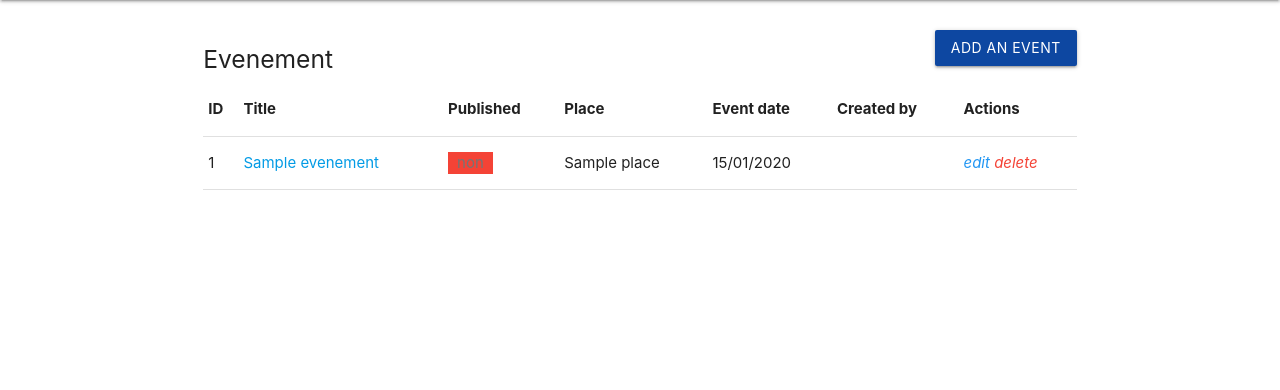
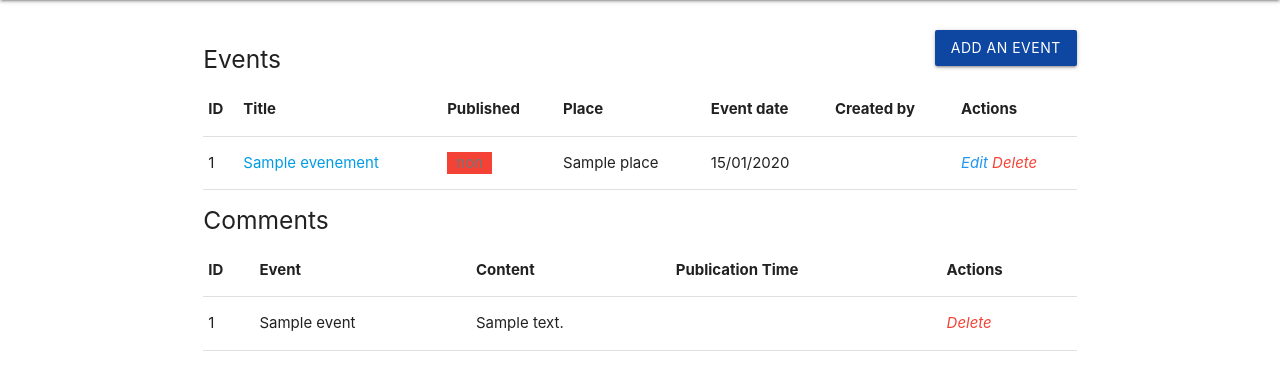
Before and after one commit to Skylips/MiniProjet, a Symfony app: template templates/site/ownEvent.html.twig in a window 1280 px wide. Shown: the part 64-454 px from the top of the page. Run offline with Twig, Linux system fonts and the light colour scheme; the template is opened without the code that fills it: most values are stand-ins (such as "Sample title", 1, 10 or a date in 2020); some libraries are stand-ins or nearby versions.

Commit message:
Amélioration

```diff
--- a/src/Controller/BlogController.php
+++ b/src/Controller/BlogController.php
@@ -167,7 +167,6 @@
         $request->getSession()->set('_locale',$locale);
 
 //      On revient sur la page précédente
-        return $this->redirectToRoute('homepage');
-//        return $this->render($request->headers->get('referer'));
+        return $this->redirect($request->headers->get('referer'));
     }
 }
--- a/templates/admin/index.html.twig
+++ b/templates/admin/index.html.twig
@@ -10,7 +10,7 @@
             <div class="row">
                 <div class="col s12">
                     <a href="{{ path('article_add') }}" class="btn btn blue darken-4" style="float: right">{% trans %}Add an event{% endtrans %}</a>
-                    <h5>{% trans %}Evenement{% endtrans %}</h5>
+                    <h5>{% trans %}Events{% endtrans %}</h5>
                     <table>
                         <tr>
                             <th>ID</th>
--- a/templates/site/ownEvent.html.twig
+++ b/templates/site/ownEvent.html.twig
@@ -10,7 +10,7 @@
                 <div class="col s12">
                     <a href="{{ path('article_add') }}" class="btn btn blue darken-4" style="float: right">
                         <span>{{ 'Add an event'| trans}}</span></a>
-                    <h5>{% trans %}Evenement{% endtrans %}</h5>
+                    <h5>{% trans %}Events{% endtrans %}</h5>
                     <table>
                         <tr>
                             <th>ID</th>
@@ -36,8 +36,33 @@
                                     <td>{{ evenement.dateEvent|date('d/m/Y') }}</td>
                                     <td>{{ evenement.createur.getUsername()}}</td>
                                     <td>
-                                        <a href="{{ path('article_edit', {'id': evenement.id}) }}"><i class="material-icons blue-text">edit</i></a>
-                                        <a href="{{ path('article_remove', {'id': evenement.id}) }}"><i class="material-icons red-text">delete</i></a>
+                                        <a href="{{ path('article_edit', {'id': evenement.id}) }}"><i class="material-icons blue-text">{% trans %}Edit{% endtrans %}</i></a>
+                                        <a href="{{ path('article_remove', {'id': evenement.id}) }}"><i class="material-icons red-text">{% trans %}Delete{% endtrans %}</i></a>
+                                    </td>
+                                </tr>
+                                {% set i = i+1 %}
+                            {% endif %}
+                        {% endfor %}
+                    </table>
+                    <h5>{% trans %}Comments{% endtrans %}</h5>
+                    <table>
+                        <tr>
+                            <th>ID</th>
+                            <th>{% trans %}Event{% endtrans %}</th>
+                            <th>{% trans %}Content{% endtrans %}</th>
+                            <th>{% trans %}Publication Time{% endtrans %}</th>
+                            <th>{% trans %}Actions{% endtrans %}</th>
+                        </tr>
+                        {% set i = 1 %}
+                        {% for comment in comments %}
+                            {% if comment.creator.email == user.email %}
+                                <tr>
+                                    <td>{{ comment.id }}</td>
+                                    <td>{{ comment.event.title }}</td>
+                                    <td>{{ comment.contenu }}</td>
+                                    <td>{{ comment.createdAt.format('H:i | d-m-Y')  }}</td>
+                                    <td>
+                                        <a href="{{ path('comment_remove', {'id': comment.id}) }}"><i class="material-icons red-text">{% trans %}Delete{% endtrans %}</i></a>
                                     </td>
                                 </tr>
                                 {% set i = i+1 %}
--- a/templates/site/show.html.twig
+++ b/templates/site/show.html.twig
@@ -32,12 +32,14 @@
                         <tr>
                             <th>{% trans %}Written By{% endtrans %}</th>
                             <th>{% trans %}Content{% endtrans %}</th>
+                            <th>{% trans %}Publication Time{% endtrans %}</th>
                             <th>{% trans %}Actions{% endtrans %}</th>
                         </tr>
                         {% for commentaire in commentaires %}
                             <tr>
                                 <td>{{ commentaire.creator.username }}</td>
                                 <td>{{ commentaire.contenu }}</td>
+                                <td>{{ commentaire.createdAt.format('H:i | d-m-Y') }}</td>
                                 {% if user.id==commentaire.creator.id %}
                                     <td>
                                         <a href="{{ path('comment_remove', {'id': commentaire.id}) }}">
@@ -45,9 +47,7 @@
                                         </a>
                                     </td>
                                 {% else %}
-                                    <td>
-                                        -
-                                    </td>
+                                    <td>-</td>
                                 {% endif %}
                             </tr>
                         {% endfor %}
--- a/translations/messages+intl-icu.fr.yaml
+++ b/translations/messages+intl-icu.fr.yaml
@@ -4,7 +4,7 @@
 Login: Connexion
 'Create an account': 'Créer un compte'
 'Add an event': 'Ajouter un événement'
-Evenement: Evenement
+Events: Evenements
 Title: Titre
 Published: Publier
 'Publication date': 'Date de publication'
@@ -47,3 +47,4 @@
 'Welcome to Social Blog': 'Bienvenue sur Social Blog'
 'Log in or create an account to access the latest events': 'Connectez-vous ou créez un compte pour accéder au derniers événements'
 'Back on the event': 'Retour sur l"événement'
+'Publication Time': 'Heure de publication'
```
Also changed, not shown: src/Controller/UserController.php (+6 -1 lines), src/DataFixtures/CommentaireFixtures.php (+16 -0 lines).
